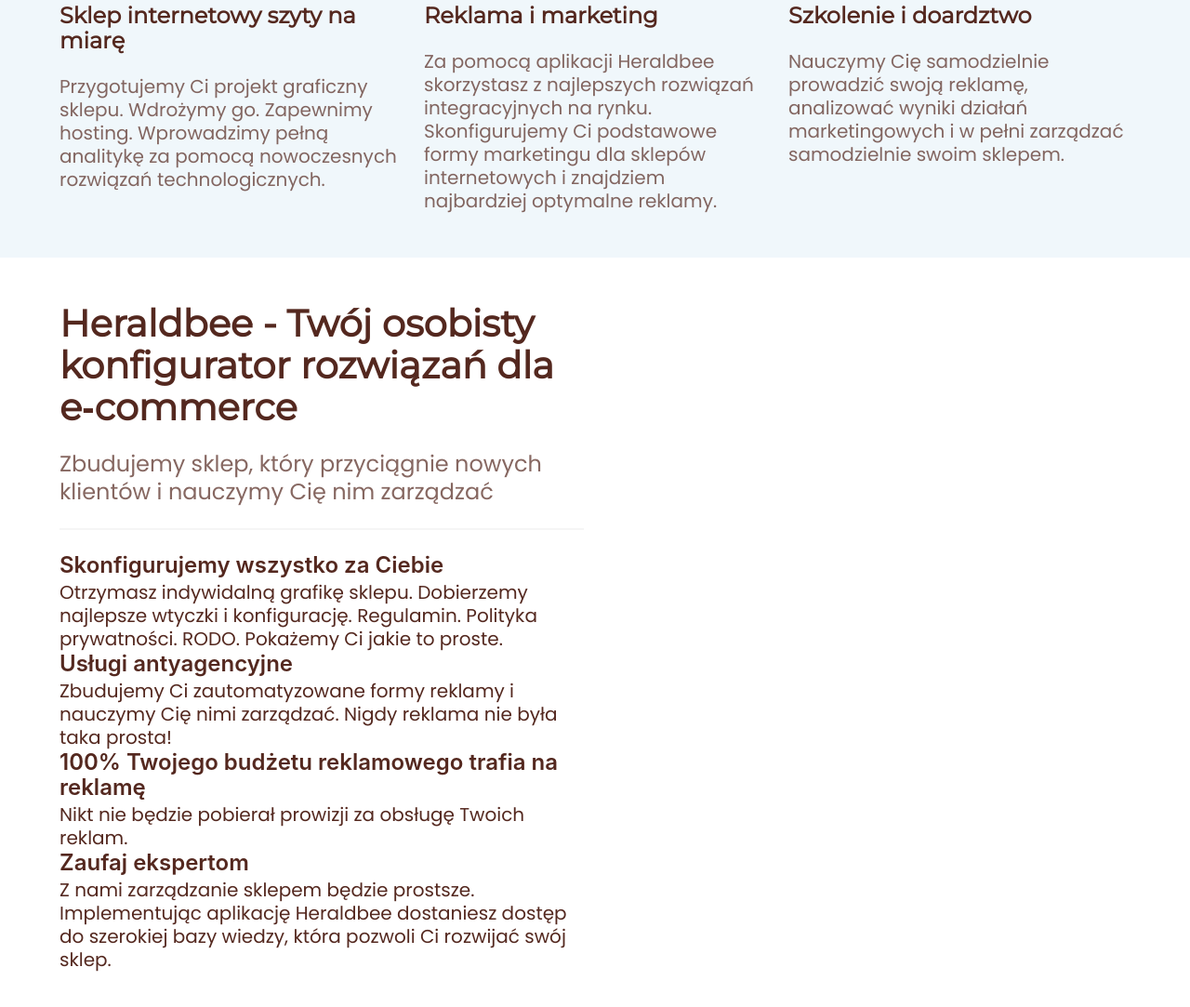
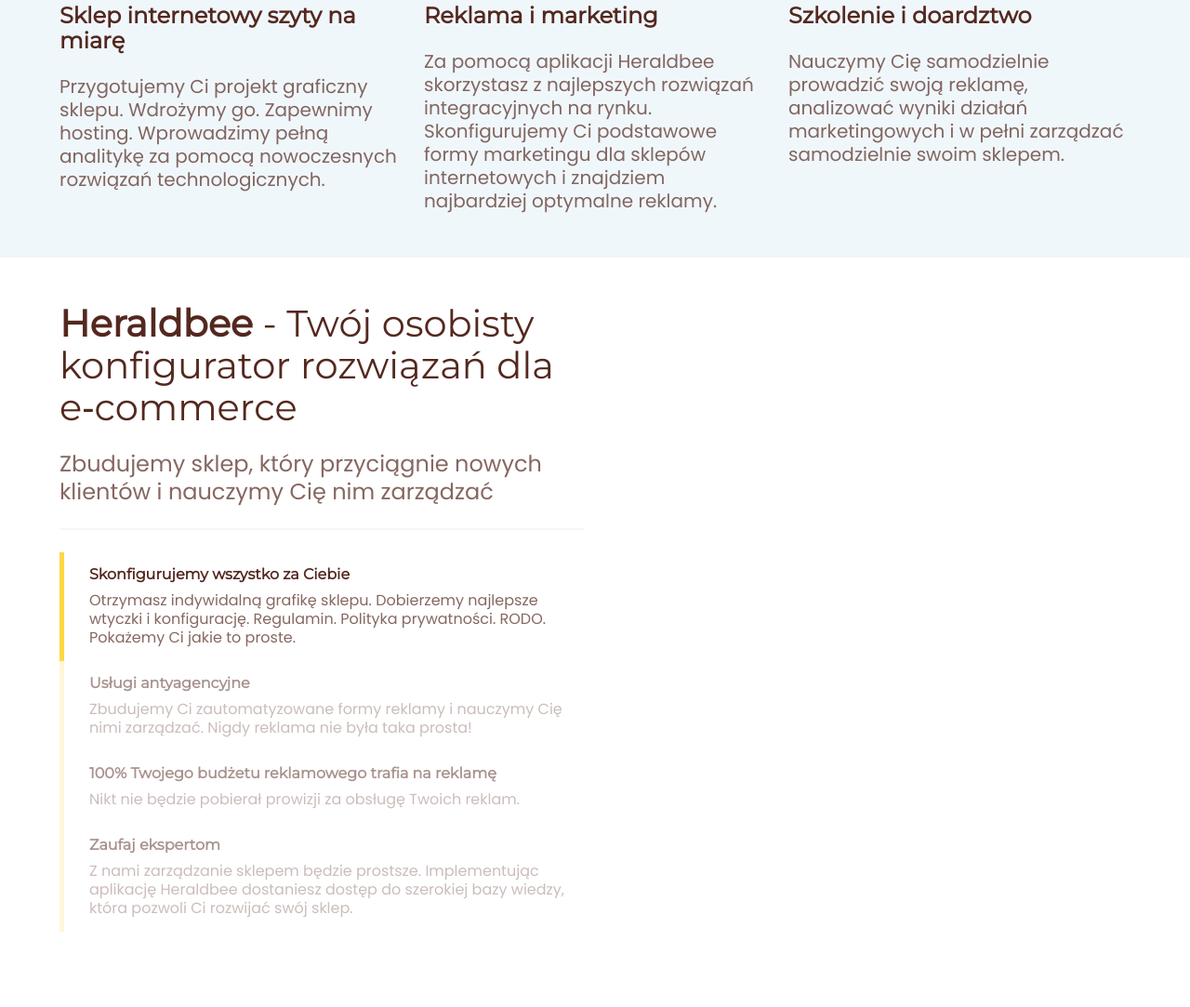
Before and after one commit to heraldbee/heraldbee.github.io, a Gatsby site: page / in a window 1280 px wide. Shown: the part 1121-2204 px from the top of the page at 93% size. After the commit the page ends 2171 px from the top, so only its background shows below. Built offline with nearby package versions, Linux system fonts and the light colour scheme; Gatsby itself is replaced by a stand-in of ours.

Commit message:
feat: 🎸 implement DetailsColumn and step swap logic for section

```diff
--- /dev/null
+++ b/src/components/Home/Body/DetailsSection/Columns/DetailsColumn/Tab/index.js
@@ -0,0 +1,34 @@
+// Core
+import React from 'react';
+import PropTypes from 'prop-types';
+
+// Stylesheet
+import styles from './index.module.scss';
+
+const Tab = ({ step, activeTab, setActiveTab, title, description }) => {
+
+    const isActive = step === activeTab;
+
+    const onClick = () => {
+        setActiveTab(step);
+    };
+
+    return (
+        <li className={`${styles.container} ${isActive ? styles.isActive : ''}`}>
+            <div onClick={onClick} role="button" className={styles.tabsElement}>
+                <h3 className={`${styles.title} title is-family-secondary is-size-6`}>{title}</h3>
+                <p className={`${styles.description} subtitle is-size-6`}>{description}</p>
+            </div>
+        </li>
+    );
+};
+
+Tab.propTypes = {
+    step: PropTypes.number.isRequired,
+    activeTab: PropTypes.number.isRequired,
+    setActiveTab: PropTypes.func.isRequired,
+    title: PropTypes.string.isRequired,
+    description: PropTypes.string.isRequired
+};
+
+export default Tab;
--- /dev/null
+++ b/src/components/Home/Body/DetailsSection/Columns/DetailsColumn/Tab/index.module.scss
@@ -0,0 +1,67 @@
+@import '../../../../../../../styles';
+
+.container {
+    position: relative;
+    padding: 10px 0 10px 2em;
+
+    @include respond-to(medium) {
+        cursor: pointer;
+    }
+
+    @include respond-to(large) {
+        padding: 15px 0 15px 2em;
+    }
+
+    &:hover {
+        .description {
+            opacity: .7;
+        }
+
+        .title {
+            opacity: 1;
+        }
+    }
+
+    &::after {
+        position: absolute;
+        content: '';
+        left: 0;
+        top: 0;
+        bottom: 0;
+        width: 5px;
+        background-color: $primaryYellow;
+
+        @include respond-to(medium) {
+            opacity: .2;
+        }
+    }
+}
+
+.isActive {
+    &::after, .title {
+        opacity: 1 !important;
+    }
+
+    .description {
+        opacity: .7 !important;
+    }
+}
+
+.title, .description {
+    transition: opacity .3s;
+}
+
+.title {
+    @include respond-to(medium) {
+        opacity: .5;
+    }
+}
+
+.description {
+    padding-top: 5px;
+    @include opaqueTextLight;
+
+    @include respond-to(medium) {
+        opacity: .3;
+    }
+}
--- a/src/components/Home/Body/DetailsSection/Columns/DetailsColumn/index.js
+++ b/src/components/Home/Body/DetailsSection/Columns/DetailsColumn/index.js
@@ -1,46 +1,52 @@
 // Core
 import React from 'react';
+import PropTypes from 'prop-types';
 
 // Stylesheet
 import styles from './index.module.scss';
+import Tab from './Tab';
 
-const DetailsColumn = () => {
+const DetailsColumn = ({ activeTab, setActiveTab }) => {
     return (
         <article className={`column is-6`}>
             <header className={`${styles.header}`}>
-                <h2 className={`${styles.headerTitle} title is-family-secondary is-2 is-spaced`}>
+                <h2 className={`${styles.headerTitle} title is-family-secondary is-size-3 is-size-2-desktop is-spaced`}>
                     <strong className={styles.headerTitleBold}>Heraldbee</strong> - Twój osobisty konfigurator rozwiązań dla e‑commerce
                 </h2>
-                <p className={`${styles.headerSubtitle} subtitle is-4`}>Zbudujemy sklep, który przyciągnie nowych klientów i nauczymy Cię nim zarządzać</p>
+                <p className={`${styles.headerSubtitle} subtitle is-size-5 is-size-4-desktop`}>Zbudujemy sklep, który przyciągnie nowych klientów i nauczymy Cię nim zarządzać</p>
                 <hr className="space is-2"/>
             </header>
             <body className={`${styles.body}`}>
-                <div className={styles.bodyTabs}>
-                    <ul>
-                        <li className="is-active">
-                            <div role="button" className={styles.bodyTabsElement} dataAnchor={1} href="#">
-                                <h3 className={`title is-family-seconday is-4`}>Skonfigurujemy wszystko za Ciebie</h3>
-                                <p className={`subtitle`}>Otrzymasz indywidalną grafikę sklepu. Dobierzemy najlepsze wtyczki i konfigurację. Regulamin. Polityka prywatności. RODO. Pokażemy Ci jakie to proste.</p>
-                            </div>
-                        </li>
-                        <li>
-                            <div role="button" className={styles.bodyTabsElement} dataAnchor={2} href="#">
-                                <h3 className={`title is-family-seconday is-4`}>Usługi antyagencyjne</h3>
-                                <p className={`subtitle`}>Zbudujemy Ci zautomatyzowane formy reklamy i nauczymy Cię nimi zarządzać. Nigdy reklama nie była taka prosta!</p>
-                            </div>
-                        </li>
-                        <li>
-                            <div role="button" className={styles.bodyTabsElement} dataAnchor={3} href="#">
-                                <h3 className={`title is-family-seconday is-4`}>100% Twojego budżetu reklamowego trafia na reklamę</h3>
-                                <p className={`subtitle`}>Nikt nie będzie pobierał prowizji za obsługę Twoich reklam.</p>
-                            </div>
-                        </li>
-                        <li>
-                            <div role="button" className={styles.bodyTabsElement} dataAnchor={4} href="#">
-                                <h3 className={`title is-family-seconday is-4`}>Zaufaj ekspertom</h3>
-                                <p className={`subtitle`}>Z nami zarządzanie sklepem będzie prostsze. Implementując aplikację Heraldbee dostaniesz dostęp do szerokiej bazy wiedzy, która pozwoli Ci rozwijać swój sklep.</p>
-                            </div>
-                        </li>
+                <div className={styles.container}>
+                    <ul className={styles.tabs}>
+                        <Tab
+                            step={1}
+                            activeTab={activeTab}
+                            setActiveTab={setActiveTab}
+                            title="Skonfigurujemy wszystko za Ciebie"
+                            description="Otrzymasz indywidalną grafikę sklepu. Dobierzemy najlepsze wtyczki i konfigurację. Regulamin. Polityka prywatności. RODO. Pokażemy Ci jakie to proste."
+                        />
+                        <Tab
+                            step={2}
+                            activeTab={activeTab}
+                            setActiveTab={setActiveTab}
+                            title="Usługi antyagencyjne"
+                            description="Zbudujemy Ci zautomatyzowane formy reklamy i nauczymy Cię nimi zarządzać. Nigdy reklama nie była taka prosta!"
+                        />
+                        <Tab
+                            step={3}
+                            activeTab={activeTab}
+                            setActiveTab={setActiveTab}
+                            title="100% Twojego budżetu reklamowego trafia na reklamę"
+                            description="Nikt nie będzie pobierał prowizji za obsługę Twoich reklam."
+                        />
+                        <Tab
+                            step={4}
+                            activeTab={activeTab}
+                            setActiveTab={setActiveTab}
+                            title="Zaufaj ekspertom"
+                            description="Z nami zarządzanie sklepem będzie prostsze. Implementując aplikację Heraldbee dostaniesz dostęp do szerokiej bazy wiedzy, która pozwoli Ci rozwijać swój sklep."
+                        />
                     </ul>
                 </div>
             </body>
@@ -48,4 +54,9 @@
     );
 };
 
+DetailsColumn.propTypes = {
+    activeTab: PropTypes.number.isRequired,
+    setActiveTab: PropTypes.func.isRequired
+};
+
 export default DetailsColumn;
--- a/src/components/Home/Body/DetailsSection/Columns/DetailsColumn/index.module.scss
+++ b/src/components/Home/Body/DetailsSection/Columns/DetailsColumn/index.module.scss
@@ -2,7 +2,7 @@
 
 .header {
     &Title {
-        font-weight: 400;
+        font-weight: 400 !important;
 
         &Bold {
             font-weight: 600 !important;
@@ -13,9 +13,3 @@
         @include opaqueTextLight;
     }
 }
-
-.body {
-    &Tabs ul {
-        flex-direction: column !important;
-    }
-}
--- a/src/components/Home/Body/DetailsSection/index.js
+++ b/src/components/Home/Body/DetailsSection/index.js
@@ -1,5 +1,5 @@
 // Core
-import React from 'react';
+import React, { useState } from 'react';
 
 // Custom Components
 import DetailsColumn from './Columns/DetailsColumn';
@@ -8,14 +8,21 @@
 // Stylesheet
 import styles from './index.module.scss';
 
-const DetailsSection = () =>
-    <section className={`${styles.container} section is-platform`}>
-        <div className="container">
-            <div className="columns">
-                <DetailsColumn />
-                <CarouselColumn />
+const DetailsSection = () => {
+
+    const [ activeTab, setActiveTab ] = useState(1);
+
+    return (
+        <section className={`${styles.container} section is-platform`}>
+            <div className="container">
+                <div className="columns">
+                    <DetailsColumn  activeTab={activeTab} setActiveTab={setActiveTab}/>
+                    <CarouselColumn activeTab={activeTab}/>
+                </div>
             </div>
-        </div>
-    </section>
+        </section>
+    );
+};
+
 
 export default DetailsSection;
```
